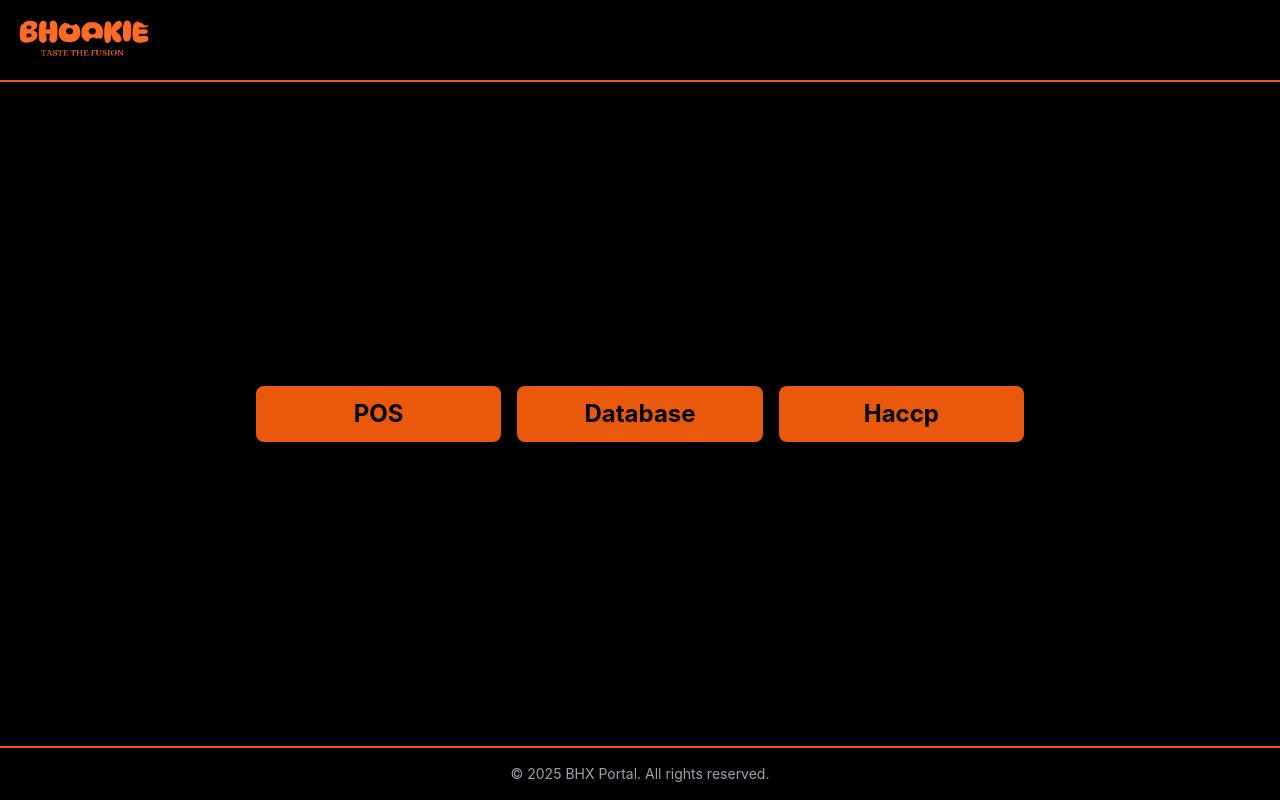
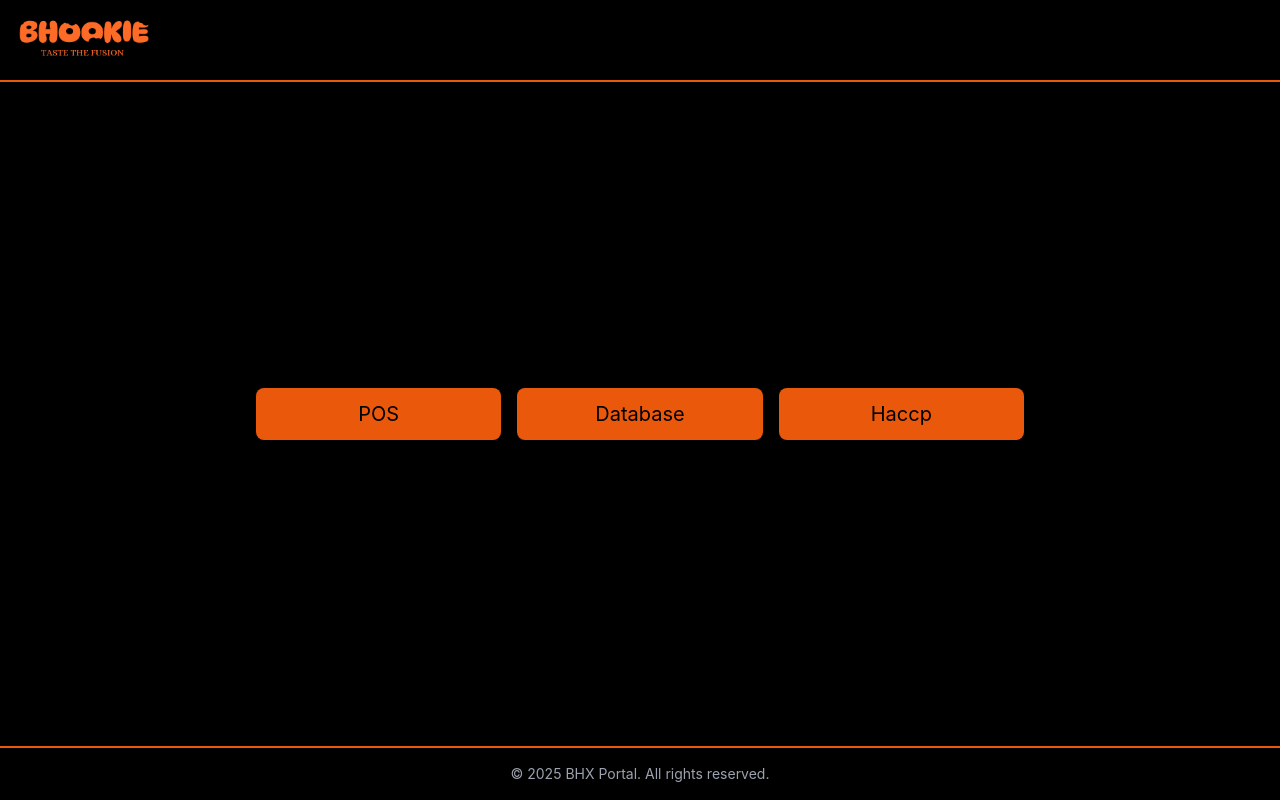
Before and after one commit to sanika-chogale/bhookie-portal, a React (Create React App) app in the folder all_1/: page / in a window 1280 px wide. Built offline with nearby package versions, Linux system fonts and the light colour scheme.

Commit message:
Some Changes

```diff
--- a/all_1/src/App.js
+++ b/all_1/src/App.js
@@ -83,7 +83,7 @@ function App() {
                   className="bg-orange-600 text-black p-3 rounded-lg shadow-lg cursor-pointer transition-all hover:scale-105 hover:shadow-xl text-center flex-1 min-w-[200px]"
                   onClick={() => openInFrame(link.url)}
                 >
-                  <h2 className="text-xl md:text-2xl font-bold">{link.name}</h2>
+                  <h2 className="text-xl md:text-xl">{link.name}</h2>
                 </div>
               ))}
             </div>
```
Also changed, not shown: 5 other files (tests, documents, lock files or other folders).
